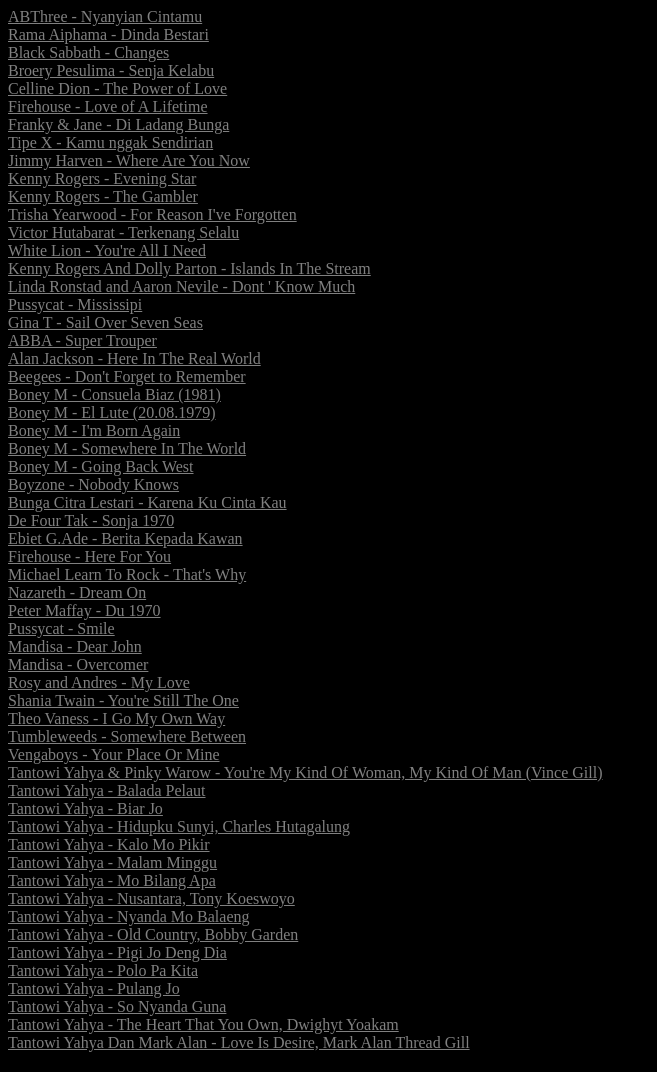
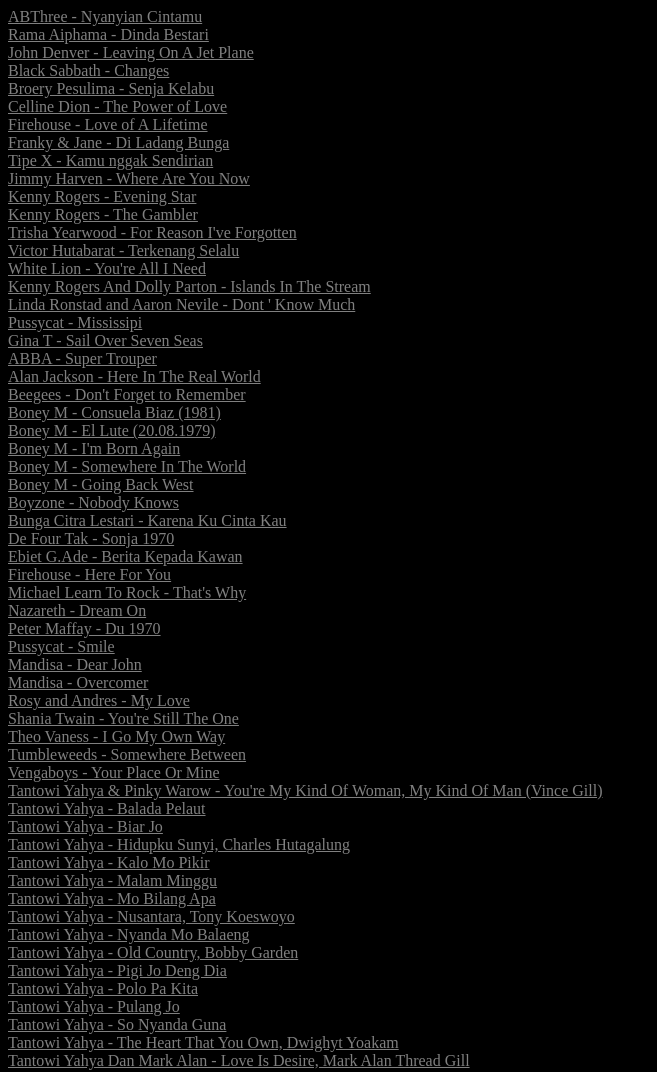
Before and after one commit to dirkncl/mp3player, a plain HTML site: page list.html in a window 1280 px wide. Shown: the whole page, without its empty margins (0-657 px from the left). Drawn offline with Linux system fonts and the light colour scheme.

Commit message:
Update list.html

```diff
--- a/list.html
+++ b/list.html
@@ -4,6 +4,7 @@
       var listMp3 = {
         "ABThree - Nyanyian Cintamu":"https://dirkncl.github.io/RadioAndMusicPlayer/media/ABThree - Nyanyian Cintamu.mp3",
         "Rama Aiphama - Dinda Bestari":"https://dirkncl.github.io/RadioAndMusicPlayer/media/Rama Aiphama - Dinda Bestari.mp3",
+        "John Denver - Leaving On A Jet Plane":"https://dirkncl.github.io/RadioAndMusicPlayer/media/John Denver - Leaving On A Jet Plane.mp3",
         "Black Sabbath - Changes":"https://dirkncl.github.io/RadioAndMusicPlayer/media/Black Sabbath - Changes.mp3",
         "Broery Pesulima - Senja Kelabu":"https://dirkncl.github.io/RadioAndMusicPlayer/media/Broery Pesulima - Senja Kelabu.mp3",
         "Celline Dion - The Power of Love":"https://dirkncl.github.io/RadioAndMusicPlayer/media/Celline Dion - The Power of Love.mp3",
```
